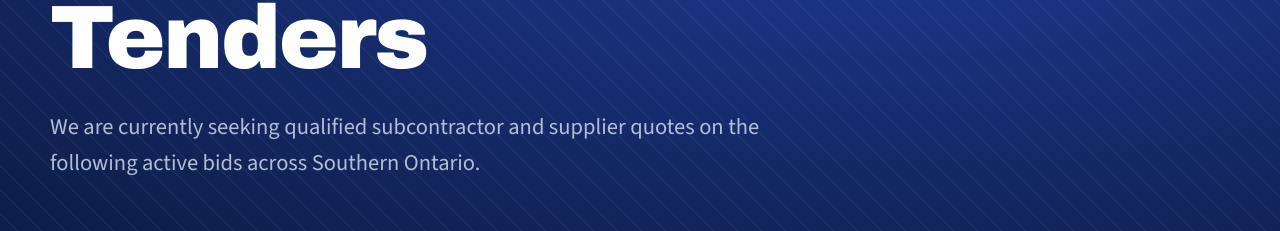
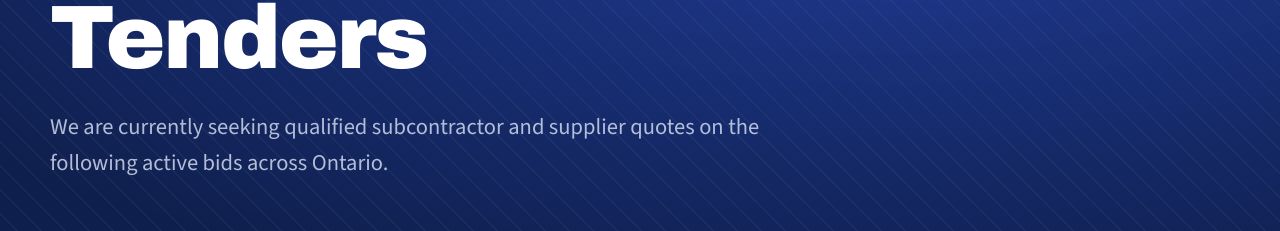
Before and after one commit to Pegah-Construction/pegah-ca, a Next.js app: page /tenders in a window 1280 px wide. Shown: the part 373-604 px from the top of the page. Built offline with nearby package versions, Linux system fonts and the light colour scheme; no server answers; the database is empty.

Commit message:
fix: change "southern ontario" to "ontario"

```diff
--- a/app/about/page.tsx
+++ b/app/about/page.tsx
@@ -18,7 +18,7 @@
     <PageShell
       eyebrow="Our story"
       title="35+ years of quality workmanship."
-      intro="Established in 1988, Pegah Construction Ltd. has built a solid reputation across Southern Ontario as an industrious, reliable team-player."
+      intro="Established in 1988, Pegah Construction Ltd. has built a solid reputation across Ontario as an industrious, reliable team-player."
     >
       <Reveal>
         <p className="max-w-2xl text-lg leading-relaxed text-concrete-500">
--- a/app/careers/page.tsx
+++ b/app/careers/page.tsx
@@ -71,7 +71,7 @@
             <div className="grid max-w-5xl gap-8 lg:grid-cols-2">
               <Reveal direction="left">
                 <p className="text-lg leading-relaxed text-concrete-600">
-                  Pegah Construction has been building Southern Ontario since 1988. Our team spans project management, site supervision, estimating, and administration — working together to deliver complex projects on time and on budget.
+                  Pegah Construction has been building Ontario since 1988. Our team spans project management, site supervision, estimating, and administration — working together to deliver complex projects on time and on budget.
                 </p>
               </Reveal>
               <Reveal direction="right" delay={100}>
@@ -215,7 +215,7 @@
               <Reveal direction="right" delay={100}>
                 <div className="grid gap-4 sm:grid-cols-2">
                   {[
-                    { title: "Established 1988", desc: "Over 35 years of sustained growth in Southern Ontario." },
+                    { title: "Established 1988", desc: "Over 35 years of sustained growth in Ontario." },
                     { title: "Mentorship culture", desc: "Senior staff who invest in the next generation of builders." },
                     { title: "Diverse project types", desc: "Commercial, industrial, residential, institutional, and more." },
                     { title: "Safety first", desc: "A culture where every person goes home safe every day." },
--- a/app/layout.tsx
+++ b/app/layout.tsx
@@ -25,9 +25,9 @@
 });
 
 export const metadata: Metadata = {
-  title: "Pegah Construction Ltd. — Building Southern Ontario since 1988",
+  title: "Pegah Construction Ltd. — Building Ontario since 1988",
   description:
-    "An established general contracting and project-management firm serving Southern Ontario across commercial, industrial, institutional and residential sectors since 1988.",
+    "An established general contracting and project-management firm serving Ontario across commercial, industrial, institutional and residential sectors since 1988.",
 };
 
 export default function RootLayout({
--- a/app/tenders/page.tsx
+++ b/app/tenders/page.tsx
@@ -10,7 +10,7 @@
 export const metadata: Metadata = {
   title: "Tenders — Pegah Construction Ltd.",
   description:
-    "Active bid opportunities where Pegah Construction is seeking qualified subcontractor quotes across Southern Ontario.",
+    "Active bid opportunities where Pegah Construction is seeking qualified subcontractor quotes across Ontario.",
 };
 
 export default async function TendersPage() {
@@ -45,7 +45,7 @@
               Tenders
             </h1>
             <p className="hero-animate mt-5 max-w-xl text-lg leading-relaxed text-brand-100/80" style={{ animationDelay: "260ms" }}>
-              We are currently seeking qualified subcontractor and supplier quotes on the following active bids across Southern Ontario.
+              We are currently seeking qualified subcontractor and supplier quotes on the following active bids across Ontario.
             </p>
           </div>
         </section>
@@ -203,7 +203,7 @@
                     { title: "Free registration", desc: "No fee to join our trade partner directory." },
                     { title: "Direct invitations", desc: "Receive bid packages as relevant projects arise." },
                     { title: "23 trade divisions", desc: "Select exactly which CSI MasterFormat divisions you cover." },
-                    { title: "Southern Ontario focus", desc: "Projects across the GTA and surrounding region." },
+                    { title: "Ontario focus", desc: "Projects across the GTA and surrounding region." },
                   ].map((item) => (
                     <div key={item.title} className="rounded-lg border border-white/10 bg-white/5 p-5">
                       <p className="font-display text-sm font-bold text-white">{item.title}</p>
--- a/components/Intro.tsx
+++ b/components/Intro.tsx
@@ -13,7 +13,7 @@
           <h2 className="font-display text-3xl font-bold leading-snug tracking-tight text-ink lg:text-[2.6rem]">
             A general contractor and project-management firm trusted across
             commercial, industrial and institutional work in {""}
-            <span className="text-brand-700">Southern Ontario</span>.
+            <span className="text-brand-700">Ontario</span>.
           </h2>
         </Reveal>
         <Reveal delay={220} direction="up" className="lg:col-span-4">
--- a/lib/ai.ts
+++ b/lib/ai.ts
@@ -50,7 +50,7 @@
   | { type: "text"; text: string }
   | { type: "document"; source: { type: "base64"; media_type: "application/pdf"; data: string } };
 
-const SYSTEM = `You are the content writer for Pegah Construction Ltd., a Southern Ontario general contractor. You write polished, credible case-study style blog posts about completed and in-progress construction projects for the company's public website.
+const SYSTEM = `You are the content writer for Pegah Construction Ltd., a Ontario general contractor. You write polished, credible case-study style blog posts about completed and in-progress construction projects for the company's public website.
 
 Guidelines:
 - Write in a professional, confident, third-person voice ("Pegah Construction delivered…"). Never invent facts, figures, awards, quotes, or client names that are not present in the provided material. If a detail is unknown, write around it rather than fabricating.
--- a/lib/site.ts
+++ b/lib/site.ts
@@ -12,7 +12,7 @@
     line1: "5050 Dufferin Street, Suite 120",
     line2: "Toronto, Ontario M3H 5T5",
   },
-  region: "Southern Ontario",
+  region: "Ontario",
 };
 
 export type NavItem = {
```
